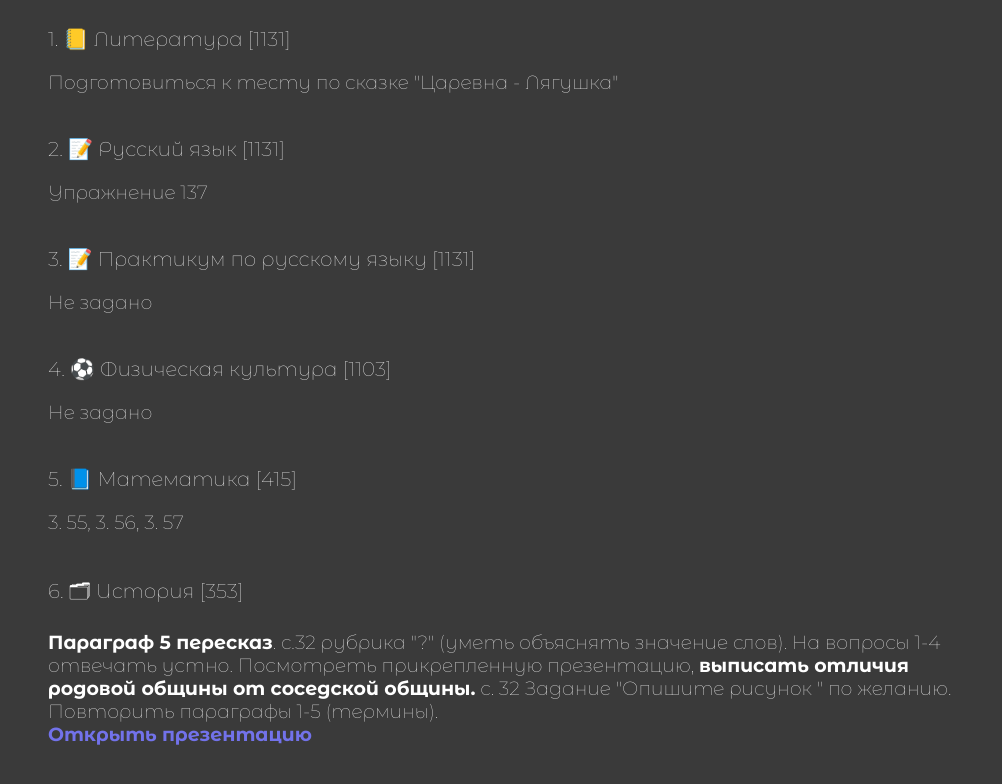
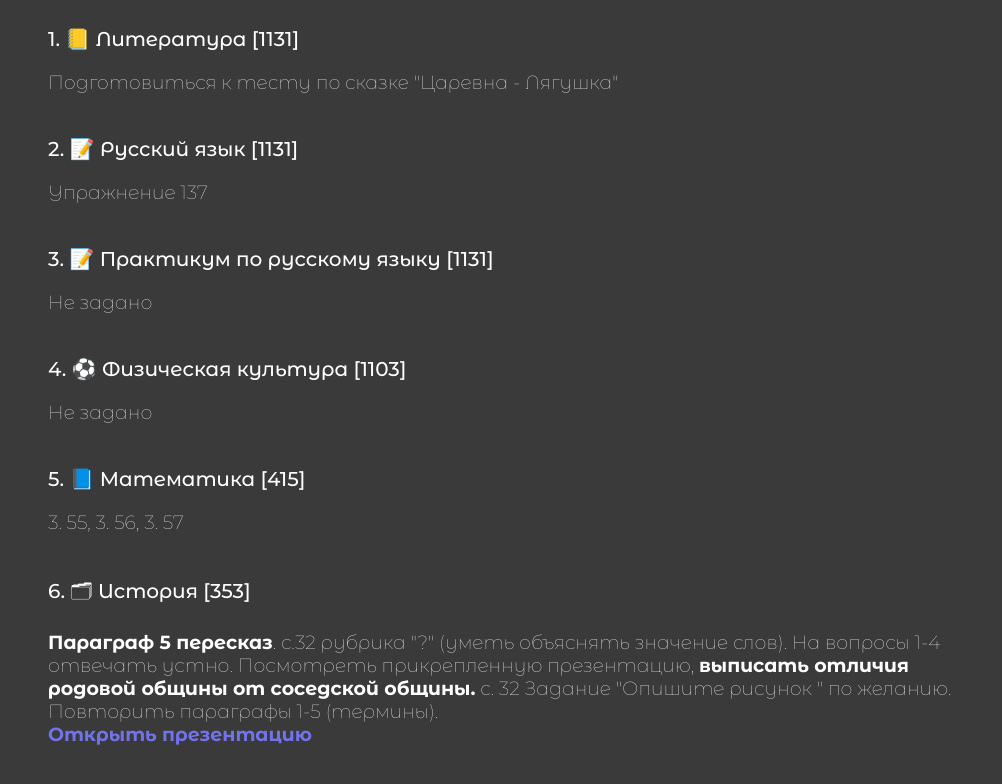
Before and after one commit to Frostedtick/mydiaryn, a plain HTML site: page index.html in a window 1280 px wide. Shown: the part 70-854 px from the top of the page, without its empty margins (0-1002 px from the left). Drawn offline with Linux system fonts and the light colour scheme; a script that the page names is missing.

Commit message:
Update style.css

```diff
--- a/css/style.css
+++ b/css/style.css
@@ -16,6 +16,7 @@ p {
 
 .pd {
     font-size: 20px;
+        font-weight: 500;
 }
 
 li {
@@ -25,8 +26,13 @@ li {
 .dz {
     font-size: 19px;
 }
-.container { width: 960px; margin:0 auto; }
-a{
+
+.container {
+    width: 960px;
+    margin: 0 auto;
+}
+
+a {
     color: rgb(114, 114, 234);
     text-decoration: none;
 }
```
